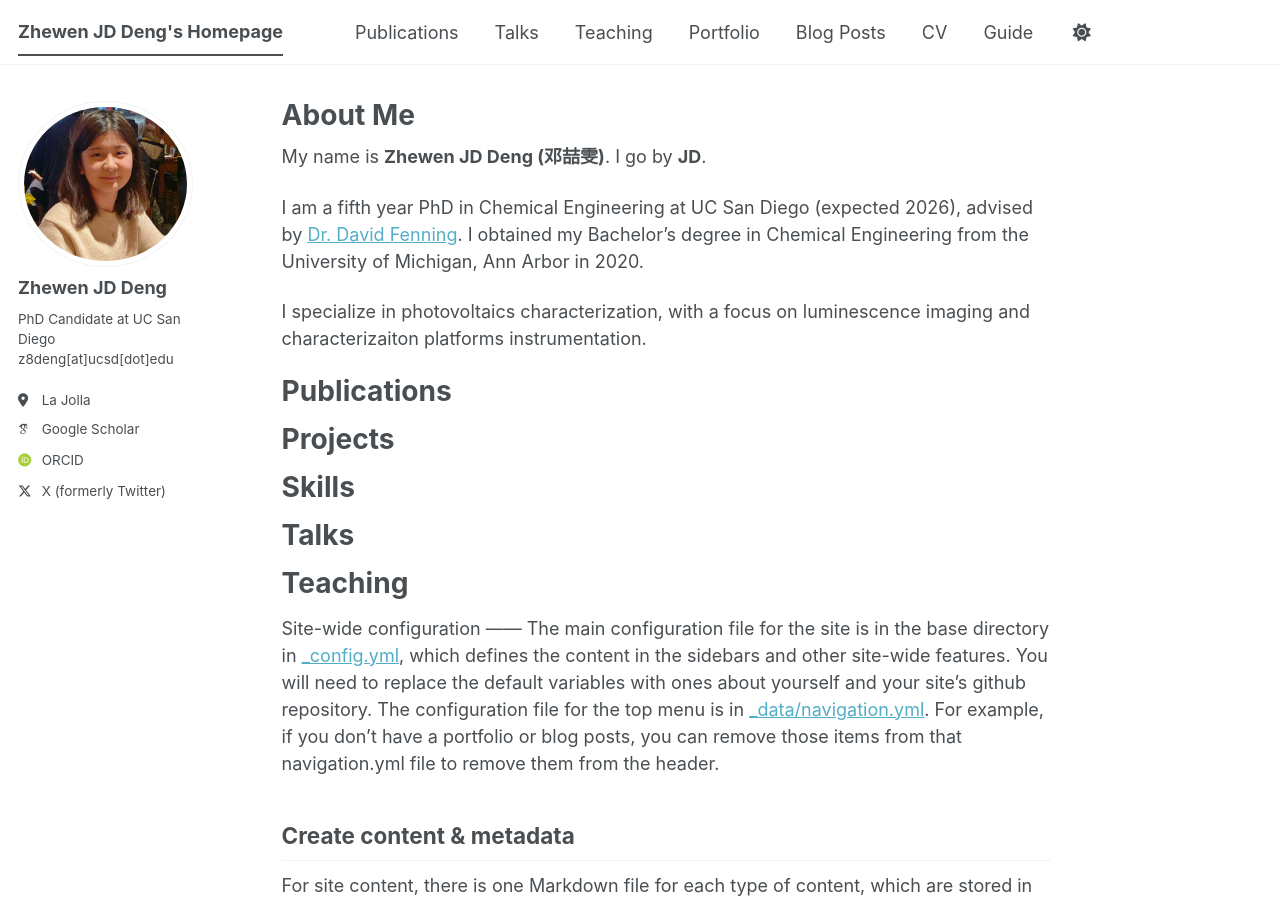
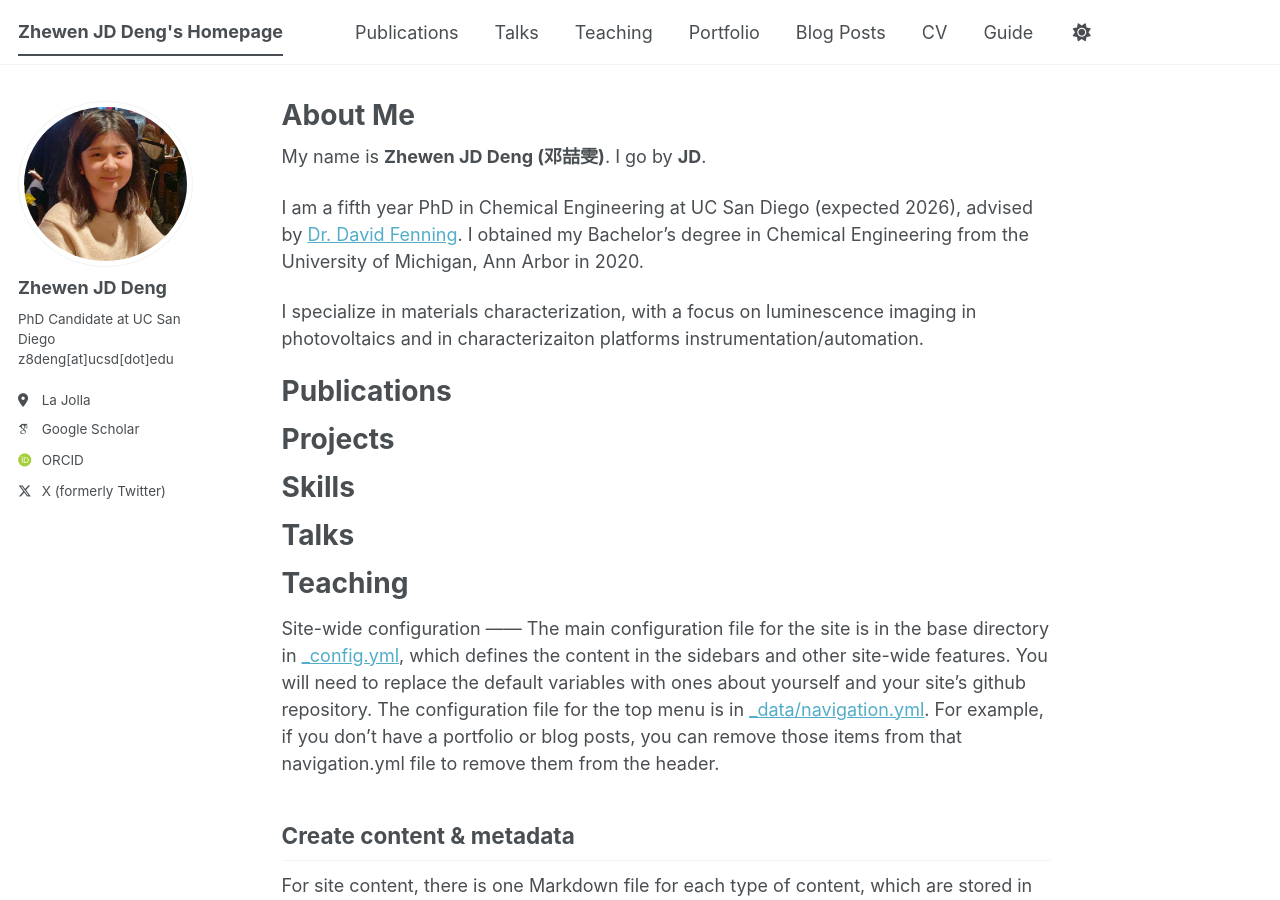
Before and after one commit to zhewenjddeng-personal/zhewenjddeng-personal.github.io, a Jekyll site: the page built from _pages/about.md, in a window 1280 px wide and 900 px high. Built offline with Jekyll 4.4.1, drawn with Linux system fonts in a browser that asks for light colours; some web fonts are replaced; a script bundle is joined from its source files by our own code; library files that are not in the unit come from our copies.

Commit message:
Update about.md

```diff
--- a/_pages/about.md
+++ b/_pages/about.md
@@ -11,7 +11,7 @@ My name is **Zhewen JD Deng (邓喆雯)**. I go by **JD**.
 
 I am a fifth year PhD in Chemical Engineering at UC San Diego (expected 2026), advised by [Dr. David Fenning](https://jacobsschool.ucsd.edu/node/3546). I obtained my Bachelor's degree in Chemical Engineering from the University of Michigan, Ann Arbor in 2020.
 
-I specialize in photovoltaics characterization, with a focus on luminescence imaging and characterizaiton platforms instrumentation.
+I specialize in materials characterization, with a focus on luminescence imaging in photovoltaics and in characterizaiton platforms instrumentation/automation.
 
 Publications
 ======
```
